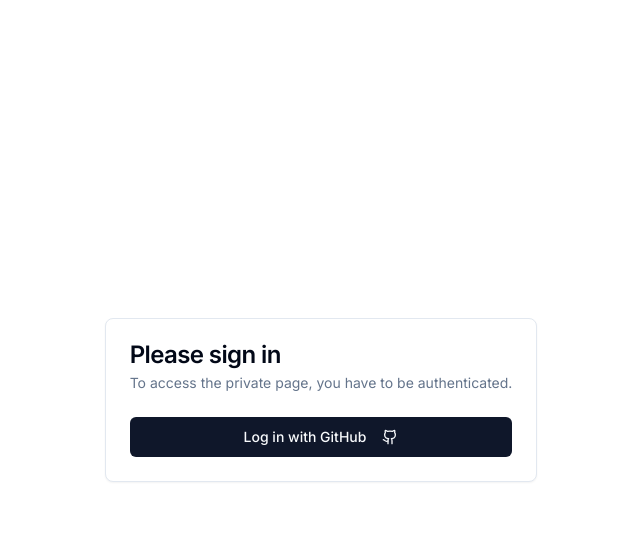
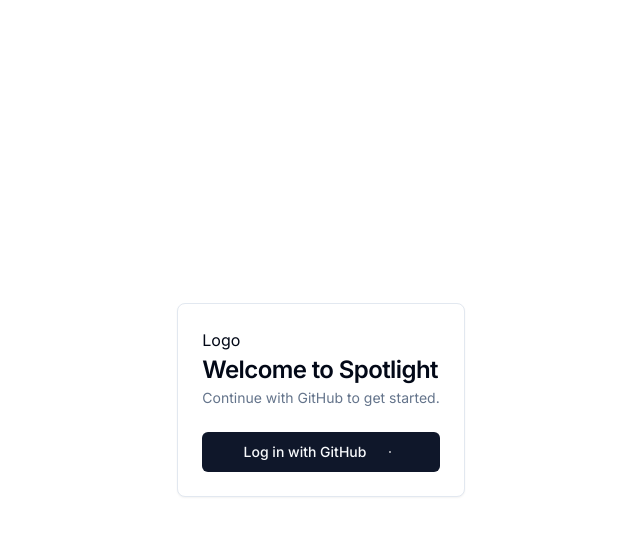
Before and after one commit to camcgreen/spotlight, a Next.js app: page /auth in a window 1280 px wide. Both pictures are taken after a click on the button "Log in with GitHub". Shown: the top 536 px of the page, without its empty margins (319-959 px from the left). Built offline with nearby package versions, Linux system fonts and the light colour scheme; no server answers.

Commit message:
Initialise API routes

```diff
--- a/app/auth/page.tsx
+++ b/app/auth/page.tsx
@@ -21,9 +21,10 @@
     <div className='w-screen h-screen flex items-center justify-center'>
       <Card>
         <CardHeader>
-          <CardTitle>Please sign in</CardTitle>
+          <p>Logo</p>
+          <CardTitle>Welcome to Spotlight</CardTitle>
           <CardDescription>
-            To access the private page, you have to be authenticated.
+            Continue with GitHub to get started.
           </CardDescription>
         </CardHeader>
         <CardContent>
--- a/app/components/auth/SignInWithGitHub.tsx
+++ b/app/components/auth/SignInWithGitHub.tsx
@@ -1,18 +1,30 @@
 'use client'
+import { useState } from 'react'
 import { Button } from '@/components/ui/button'
 import { Github } from 'lucide-react'
 import { signIn } from 'next-auth/react'
 
 export default function SignInWithGitHub() {
+  const [loading, setLoading] = useState(false)
   return (
     <Button
-      onClick={() =>
-        signIn('github', {
-          callbackUrl: `${window.location.origin}`,
-        })
-      }
+      onClick={() => {
+        setLoading(true)
+        // signIn('github', {
+        //   callbackUrl: `${window.location.origin}`,
+        // })
+      }}
     >
-      Log in with GitHub <Github className='w-4 h-4 ml-4' />
+      Log in with GitHub
+      {loading ? (
+        <img
+          src='/images/puff.svg'
+          alt='Loading spinner'
+          className='w-4 h-4 ml-4'
+        />
+      ) : (
+        <Github className='w-4 h-4 ml-4' />
+      )}
     </Button>
   )
 }
--- a/app/page.tsx
+++ b/app/page.tsx
@@ -11,16 +11,15 @@
   }
 
   return (
-    <div className='p-10'>
-      <h1>Hello from the index page, this is a public route</h1>
+    <div>
       {session ? (
         <div>
-          <h1>You are logged in.</h1>
+          <h1>Display projects here.</h1>
           <LogOutButton />
         </div>
       ) : (
         <div>
-          <h1>Please log in to see something special</h1>
+          <h1>Please log in to get started.</h1>
         </div>
       )}
     </div>
```
Also changed, not shown: app/api/scenes/route.ts (added, +11 -0 lines), app/api/scenes/[id]/route.ts (added), app/api/scenes/create/route.ts (added), public/images/puff.svg (added), 1 other file (tests, documents, lock files or other folders).
